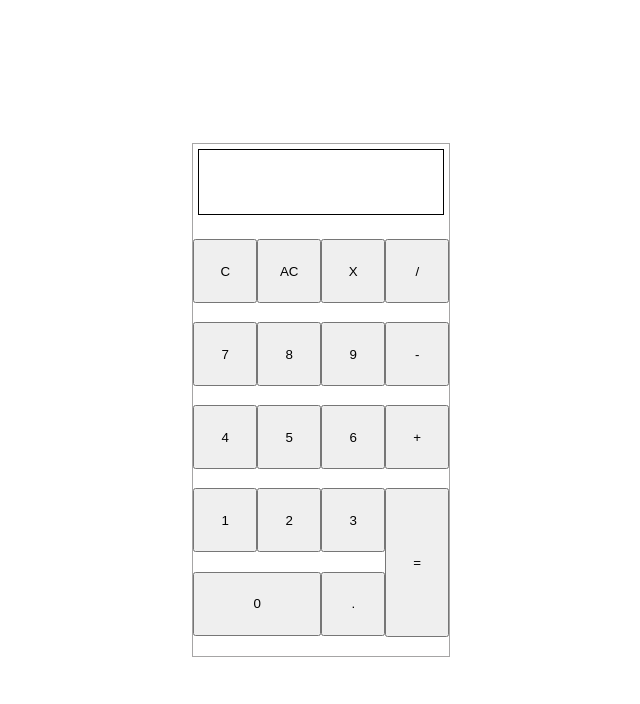
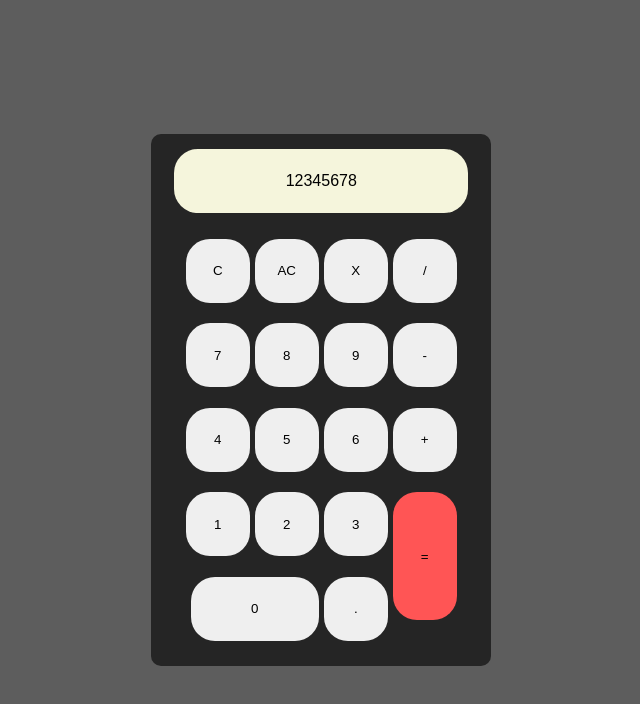
Before and after one commit to singularbluebird/calculator-TOP, a plain HTML site: page index.html in a window 1280 px wide. Shown: the whole page, without its empty margins (314-954 px from the left). Drawn offline with Linux system fonts and the light colour scheme.

Commit message:
Styles the calculator to look nicer

```diff
--- a/index.html
+++ b/index.html
@@ -7,7 +7,7 @@
     </head>
     <body>
         <div class="calculator">
-            <div class="display"></div>
+            <div class="display">12345678</div>
             <button class="delete">C</button>
             <button class="clear">AC</button>
             <button class="multiply">X</button>
@@ -23,9 +23,11 @@
             <button class="number">1</button>
             <button class="number">2</button>
             <button class="number">3</button>
-            <button class="zero">0</button>
-            <button class="point">.</button>
             <button class="equals">=</button>
+            <div class="bottom">
+                <button class="zero">0</button>
+                <button class="point">.</button>
+            </div>
         </div>
     </body>
 </html>
--- a/style.css
+++ b/style.css
@@ -1,6 +1,7 @@
 body, html {
     width: 99%;
     height: 99%;
+    background-color: #5d5d5d;
 }
 
 body {
@@ -10,13 +11,19 @@ body {
 }
 
 .calculator {
-    border: 1px solid rgb(166, 165, 165);
+    border: none;
     display: flex;
-    width: 20vw;
+    width: 25vw;
     height: 40vw;
     flex-direction: row;
     flex-wrap: wrap;
     flex: 0 0 auto;
+    background-color: #252525;
+    border-radius: 10px;
+    padding: 10px;
+    gap: 5px;
+    justify-content: center;
+    align-items: stretch;
 }
 
 .number, .delete, .clear, .multiply, .divide, .subtract, .add, .point {
@@ -26,8 +33,8 @@ body {
 
 .equals {
     width: 5vw;
-    height: 11.6vw;
-    margin-top: -6.5vw;
+    height: 10vw;
+    background-color: #ff5555;
 }
 
 .zero {
@@ -37,7 +44,27 @@ body {
 
 .display {
     margin: 5px;
-    width: 20vw;
+    width: 23vw;
     height: 5vw;
     border: 1px solid black;
+    background-color: beige;
+    display: flex;
+    flex-direction: row-reverse;
+    justify-content: center;
+    align-items: center;
+    font-family: sans-serif;
 }
+
+
+.display, button {
+    border-radius: 24px;
+    border: none;
+}
+
+.bottom {
+    display: flex;
+    justify-content: flex-start;
+    margin-left: -5vw;
+    gap: 5px;
+    margin-top: -5vw;
+}
```
